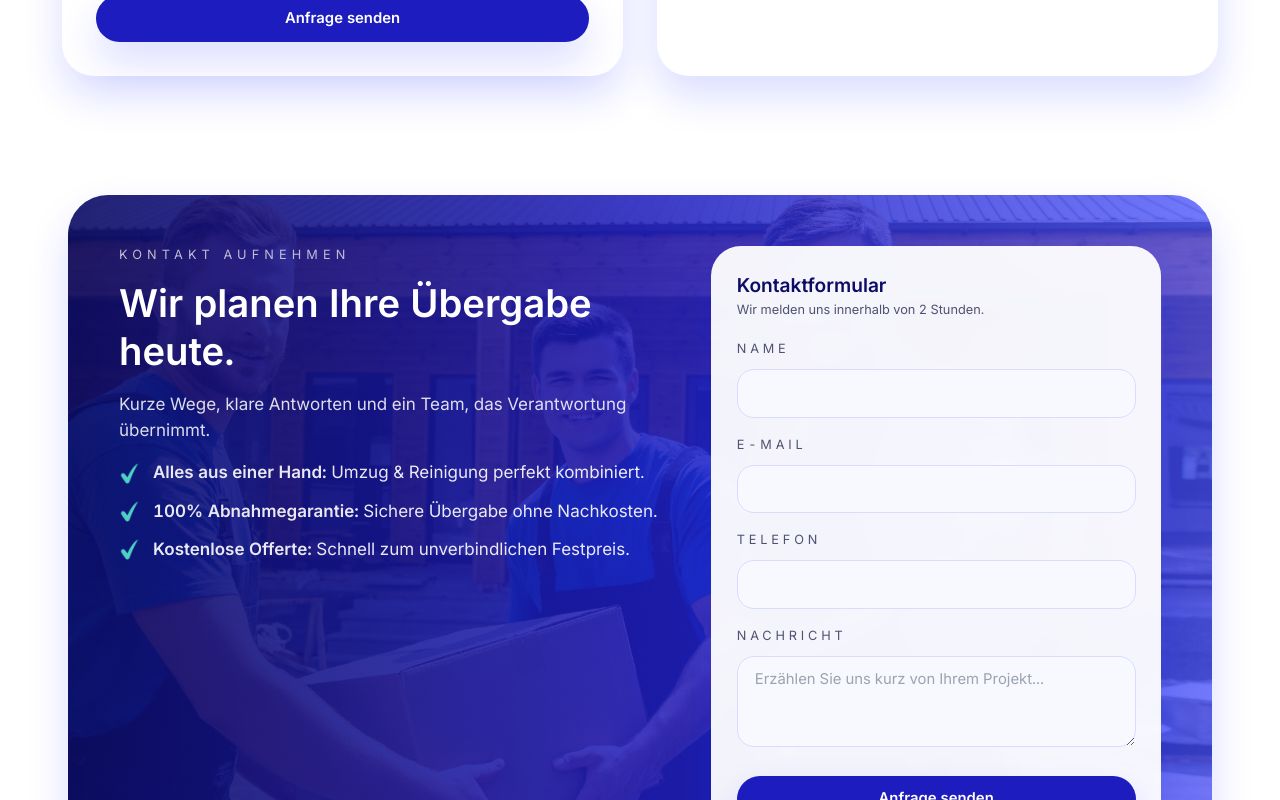
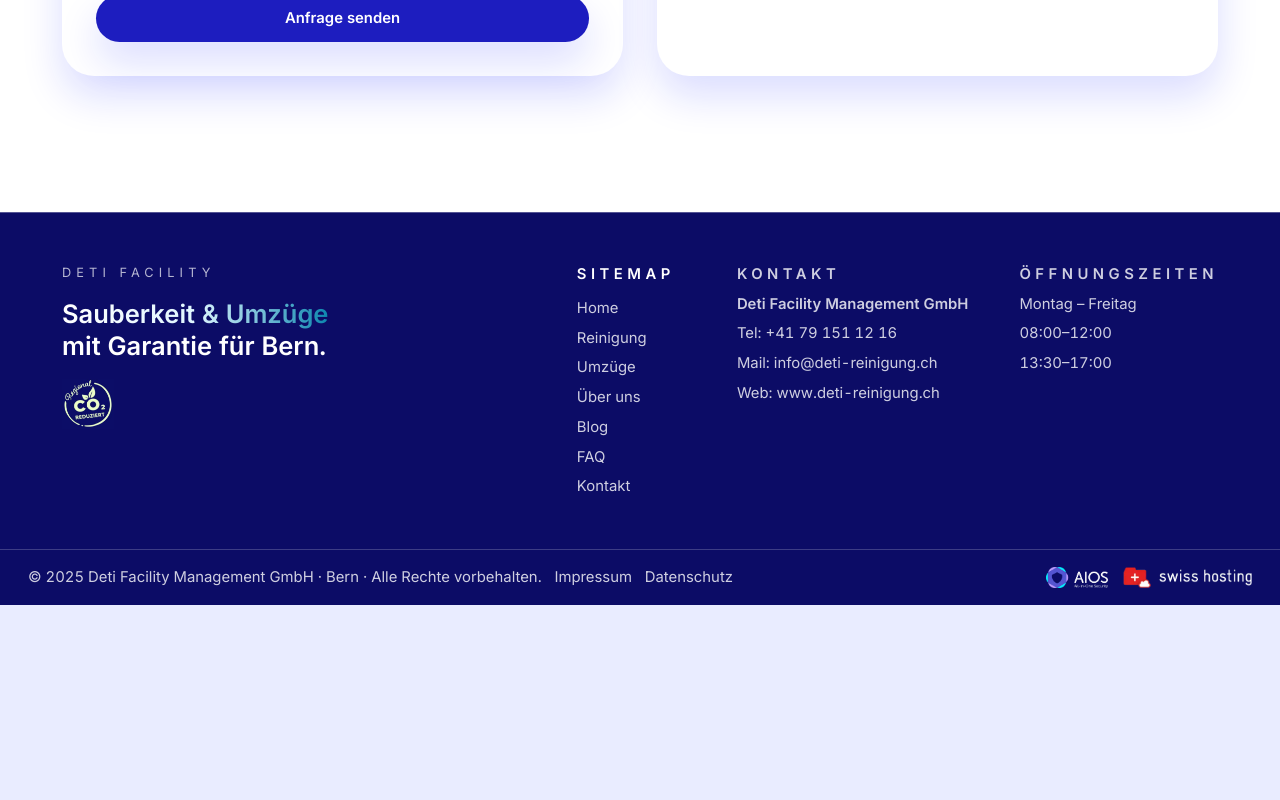
Before and after one commit to lg-sketch/D-facility, a React (Vite) app: page /kontakt in a window 1280 px wide. Shown: the part 1000-1800 px from the top of the page. After the commit the page ends 1605 px from the top, so only its background shows below. Built offline with nearby package versions, Linux system fonts and the light colour scheme.

Commit message:
Nove izmene

```diff
--- a/src/App.jsx
+++ b/src/App.jsx
@@ -1,4 +1,5 @@
-import { Route, Routes } from 'react-router-dom'
+import { useEffect } from 'react'
+import { Route, Routes, useLocation } from 'react-router-dom'
 import Layout from './components/Layout.jsx'
 import HomePage from './pages/Home.jsx'
 import ReinigungPage from './pages/Reinigung.jsx'
@@ -11,8 +12,20 @@ import KontaktPage from './pages/Kontakt.jsx'
 import ImpressumPage from './pages/Impressum.jsx'
 import DatenschutzPage from './pages/Datenschutz.jsx'
 
+function ScrollToTop() {
+  const { pathname } = useLocation()
+
+  useEffect(() => {
+    window.scrollTo({ top: 0, left: 0, behavior: 'auto' })
+  }, [pathname])
+
+  return null
+}
+
 function App() {
   return (
+    <>
+      <ScrollToTop />
       <Routes>
         <Route element={<Layout />}>
           <Route index element={<HomePage />} />
@@ -27,6 +40,7 @@ function App() {
           <Route path="/datenschutz" element={<DatenschutzPage />} />
         </Route>
       </Routes>
+    </>
   )
 }
 
--- a/src/data/blogPosts.js
+++ b/src/data/blogPosts.js
@@ -7,8 +7,8 @@ const blogPosts = [
     excerpt:
       'Neue Pollenwellen und Homeoffice sorgen für höhere Hygieneanforderungen. Wir zeigen, wie Facility-Teams die Saison vorplanen.',
     tags: ['Reinigung', 'Bern'],
-    image: '/slike/bern-facility.jpg',
-    heroImage: '/slike/bern-facility.jpg',
+    image: '/slike/bern facility.jpg',
+    heroImage: '/slike/bern facility.jpg',
     category: 'Reinigung',
     sections: [
       {
--- a/src/pages/Kontakt.jsx
+++ b/src/pages/Kontakt.jsx
@@ -72,13 +72,6 @@ function KontaktPage() {
         </div>
       </section>
 
-      <div className="px-4 sm:px-6 lg:px-8">
-        <ClosingCTA
-          eyebrow="Kontakt aufnehmen"
-          title="Wir planen Ihre Übergabe heute."
-          subtitle="Kurze Wege, klare Antworten und ein Team, das Verantwortung übernimmt."
-        />
-      </div>
     </>
   )
 }
```
Also changed, not shown: public/slike/bern facility.jpg (added). Lines whose indentation alone changed are shown as unchanged.
